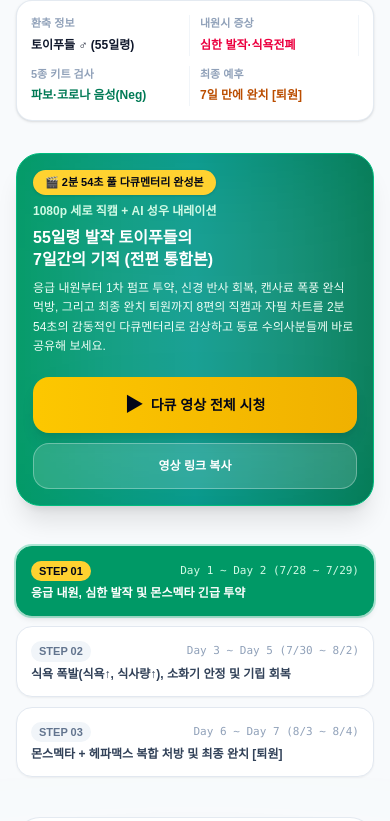
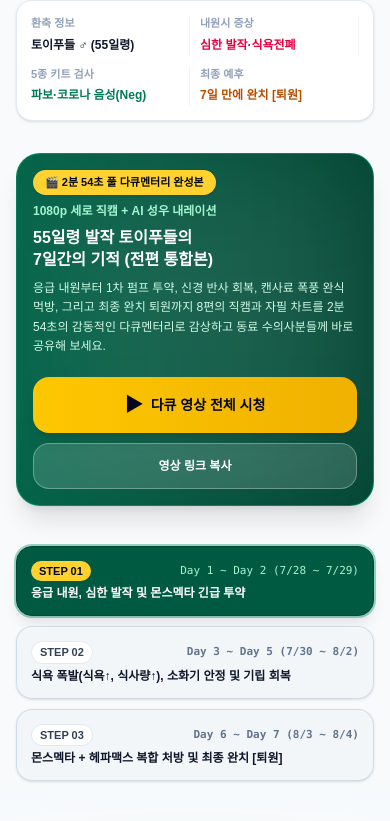
Before and after one commit to hongsoonil02-maker/monsmecta, a React (Vite) app: page / in a window 390 px wide. Shown: the part 7227-8048 px from the top of the page. Built offline with nearby package versions, Linux system fonts and the light colour scheme; a web font is replaced by a local one.

Commit message:
feat: 다큐멘터리 쇼케이스 배너 및 3단계 응급 프로토콜 박스 배경색 톤 조절 완료

```diff
--- a/scripts/sync_obsidian.cjs
+++ b/scripts/sync_obsidian.cjs
@@ -3,7 +3,7 @@ const { execSync } = require('child_process');
 
 const logPath = 'C:\\Users\\master\\agrolib\\obsidian_log.md';
 const now = new Date().toISOString().replace('T', ' ').substring(0, 19);
-const logEntry = `\n- **[${now}] [monsmecta_landing]**: 다큐멘터리/자필차트/직캠플레이어/편지/오디오/결제박스/푸터 전역 짙은 검초록 배경 완전 제거 및 밝은 라이트 테마 전면 전환, 직캠 플레이어 및 비디오 아카이브 카드 밝은 화이트 테마 전환, 인포그래픽(SECTION 1~5) 한글+영문 줄맞춤 2줄 첫글자 세로 정렬(flex items-start) 완벽 교정 완료.\n`;
+const logEntry = `\n- **[${now}] [monsmecta_landing]**: 다큐멘터리 섹션 내 3단계 임상 프로토콜 카드 박스를 어두운 흑녹색에서 옅고 산뜻한 프리미엄 라이트 테마(bg-emerald-50/90, white step cards)로 톤 조절 완료.\n`;
 
 try {
   fs.appendFileSync(logPath, logEntry, 'utf8');
--- a/src/components/ClinicalCaseStudy.jsx
+++ b/src/components/ClinicalCaseStudy.jsx
@@ -144,7 +144,7 @@ export default function ClinicalCaseStudy() {
         </header>
 
         {/* 2분 54초 리얼 다큐멘터리 완성본 스페셜 쇼케이스 & 원클릭 공유 배너 */}
-        <div className="mb-10 max-w-4xl mx-auto p-4 sm:p-6 bg-gradient-to-r from-emerald-600 via-teal-600 to-emerald-700 rounded-3xl border border-emerald-500 shadow-xl text-start flex flex-col md:flex-row items-center justify-between gap-5 relative overflow-hidden group text-white">
+        <div className="mb-10 max-w-4xl mx-auto p-4 sm:p-6 bg-gradient-to-r from-[#006247] via-[#00513b] to-[#004432] rounded-3xl border border-emerald-500/50 shadow-xl text-start flex flex-col md:flex-row items-center justify-between gap-5 relative overflow-hidden group text-white">
           <div className="absolute top-0 right-0 w-80 h-80 bg-white/10 blur-3xl pointer-events-none" />
 
           <div className="space-y-2 z-10 flex-1">
@@ -152,14 +152,14 @@ export default function ClinicalCaseStudy() {
               <span className="px-3 py-1 bg-amber-300 text-slate-950 text-[11px] sm:text-xs font-black rounded-full shadow-sm">
                 {t('clinicalCase.docuBadge', '🎬 2분 54초 풀 다큐멘터리 완성본')}
               </span>
-              <span className="text-xs text-emerald-100 font-bold">
+              <span className="text-xs text-emerald-200 font-bold">
                 {t('clinicalCase.docuSpec', '1080p 세로 직캠 + AI 성우 내레이션')}
               </span>
             </div>
             <h3 className="text-base sm:text-2xl font-black text-white leading-snug break-keep">
               {t('clinicalCase.docuBannerTitle', '55일령 발작 토이푸들의 7일간의 기적 (전편 통합본)')}
             </h3>
-            <p className="text-xs sm:text-sm text-emerald-50 leading-relaxed max-w-xl break-keep">
+            <p className="text-xs sm:text-sm text-emerald-100 leading-relaxed max-w-xl break-keep">
               {t('clinicalCase.docuBannerDesc', '응급 내원부터 1차 펌프 투약, 신경 반사 회복, 캔사료 폭풍 완식 먹방, 그리고 최종 완치 퇴원까지 8편의 직캠과 자필 차트를 2분 54초의 감동적인 다큐멘터리로 감상하고 동료 수의사분들께 바로 공유해 보세요.')}
             </p>
           </div>
@@ -194,19 +194,19 @@ export default function ClinicalCaseStudy() {
                 aria-current={isActive ? 'step' : undefined}
                 className={`flex-1 text-start p-3.5 sm:p-4 rounded-2xl border min-h-[48px] transition-all duration-300 relative overflow-hidden focus:outline-none focus-visible:ring-2 focus-visible:ring-emerald-400 ${
                   isActive
-                    ? 'bg-emerald-600 text-white border-emerald-600 shadow-md ring-2 ring-emerald-500/30'
-                    : 'bg-white border-slate-200 hover:bg-slate-50 text-slate-600 shadow-xs'
+                    ? 'bg-[#005a41] text-white border-[#004632] shadow-lg ring-2 ring-emerald-600/40'
+                    : 'bg-slate-100/90 border-slate-300/80 hover:bg-slate-200/80 hover:border-slate-400 text-slate-800 shadow-sm'
                 }`}
               >
                 <div className="flex items-center justify-between mb-1">
-                  <span className={`text-[11px] font-extrabold px-2 py-0.5 rounded-full ${isActive ? 'bg-amber-300 text-slate-950' : 'bg-slate-100 text-slate-500'}`}>
+                  <span className={`text-[11px] font-extrabold px-2 py-0.5 rounded-full ${isActive ? 'bg-amber-300 text-slate-950' : 'bg-white text-slate-700 border border-slate-200'}`}>
                     STEP 0{idx + 1}
                   </span>
-                  <span className={`text-[11px] font-mono ${isActive ? 'text-emerald-100' : 'text-slate-400'}`}>
+                  <span className={`text-[11px] font-mono ${isActive ? 'text-emerald-200' : 'text-slate-500 font-semibold'}`}>
                     {chart.period}
                   </span>
                 </div>
-                <h3 className={`text-xs sm:text-base font-bold line-clamp-1 ${isActive ? 'text-white' : 'text-slate-700'}`}>
+                <h3 className={`text-xs sm:text-base font-bold line-clamp-1 ${isActive ? 'text-white' : 'text-slate-900'}`}>
                   {chart.title}
                 </h3>
               </button>
@@ -429,24 +429,24 @@ export default function ClinicalCaseStudy() {
           </div>
         </section>
 
-        {/* B2B 수의사용 3단계 응급 프로토콜 카드 */}
-        <section aria-labelledby="protocol-heading" className="bg-gradient-to-br from-emerald-950/90 via-slate-900 to-slate-950 p-5 sm:p-10 rounded-3xl border border-emerald-500/30 shadow-2xl relative overflow-hidden">
-          <div className="flex flex-col lg:flex-row items-start lg:items-center justify-between gap-4 sm:gap-6 mb-6 sm:mb-8 border-b border-white/10 pb-6 text-start">
+        {/* B2B 수의사용 3단계 응급 프로토콜 카드 (옅고 산뜻한 프리미엄 라이트 테마) */}
+        <section aria-labelledby="protocol-heading" className="bg-gradient-to-br from-emerald-50/90 via-white to-teal-50/70 p-5 sm:p-10 rounded-3xl border border-emerald-200 shadow-xl relative overflow-hidden text-slate-900">
+          <div className="flex flex-col lg:flex-row items-start lg:items-center justify-between gap-4 sm:gap-6 mb-6 sm:mb-8 border-b border-slate-200 pb-6 text-start">
             <div>
-              <span className="px-3 py-1 bg-amber-400/20 text-amber-300 text-xs font-extrabold rounded-full border border-amber-400/30 inline-block mb-2">
+              <span className="px-3 py-1 bg-amber-100 text-amber-900 text-xs font-extrabold rounded-full border border-amber-300 inline-block mb-2 shadow-2xs">
                 {t('clinicalCase.protocolSub', 'Veterinary Clinical Protocol')}
               </span>
-              <h3 id="protocol-heading" className="text-lg sm:text-2xl lg:text-3xl font-black text-white break-keep">
+              <h3 id="protocol-heading" className="text-lg sm:text-2xl lg:text-3xl font-black text-slate-900 break-keep">
                 {CLINICAL_CASE_DATA.protocol.title}
               </h3>
-              <p className="text-xs sm:text-sm text-emerald-300/90 mt-1">
+              <p className="text-xs sm:text-sm text-emerald-800 font-semibold mt-1">
                 적용 대상: {CLINICAL_CASE_DATA.protocol.target}
               </p>
             </div>
 
             <a
               href="#audio-testimonial"
-              className="min-h-[44px] px-4 sm:px-5 py-2.5 rounded-xl bg-emerald-600 hover:bg-emerald-500 text-white font-bold text-xs sm:text-sm transition-colors shrink-0 shadow-lg flex items-center gap-2 border border-emerald-400/40 focus:outline-none focus-visible:ring-2 focus-visible:ring-emerald-400 active:scale-95"
+              className="min-h-[44px] px-4 sm:px-5 py-2.5 rounded-xl bg-emerald-600 hover:bg-emerald-700 text-white font-bold text-xs sm:text-sm transition-colors shrink-0 shadow-md flex items-center gap-2 border border-emerald-500 focus:outline-none focus-visible:ring-2 focus-visible:ring-emerald-400 active:scale-95"
             >
               <span>{t('clinicalCase.listenCall', '🎙️ 김동준 원장 통화 육성 인터뷰 듣기')}</span>
               <span className="rtl:rotate-180" aria-hidden="true">↓</span>
@@ -455,14 +455,14 @@ export default function ClinicalCaseStudy() {
 
           <div className="grid grid-cols-1 md:grid-cols-3 gap-4 sm:gap-6 text-start">
             {CLINICAL_CASE_DATA.protocol.steps.map((s, idx) => (
-              <div key={idx} className="bg-white/5 p-4 sm:p-5 rounded-2xl border border-white/10 flex flex-col justify-between">
+              <div key={idx} className="bg-white p-4 sm:p-5 rounded-2xl border border-slate-200/90 shadow-sm hover:shadow-md transition-shadow flex flex-col justify-between">
                 <div>
-                  <div className="w-8 h-8 rounded-xl bg-emerald-500/20 border border-emerald-400/40 text-emerald-300 flex items-center justify-center font-black text-sm mb-3">
+                  <div className="w-8 h-8 rounded-xl bg-emerald-100 border border-emerald-300 text-emerald-800 flex items-center justify-center font-black text-sm mb-3">
                     0{idx + 1}
                   </div>
-                  <h4 className="text-sm sm:text-base font-bold text-white mb-1">{s.step}</h4>
-                  <div className="text-xs font-bold text-emerald-400 mb-2">{s.product} ({s.dosage})</div>
-                  <p className="text-xs text-slate-300 leading-relaxed">{s.detail}</p>
+                  <h4 className="text-sm sm:text-base font-black text-slate-900 mb-1">{s.step}</h4>
+                  <div className="text-xs font-bold text-emerald-700 mb-2">{s.product} ({s.dosage})</div>
+                  <p className="text-xs text-slate-600 leading-relaxed">{s.detail}</p>
                 </div>
               </div>
             ))}
```
